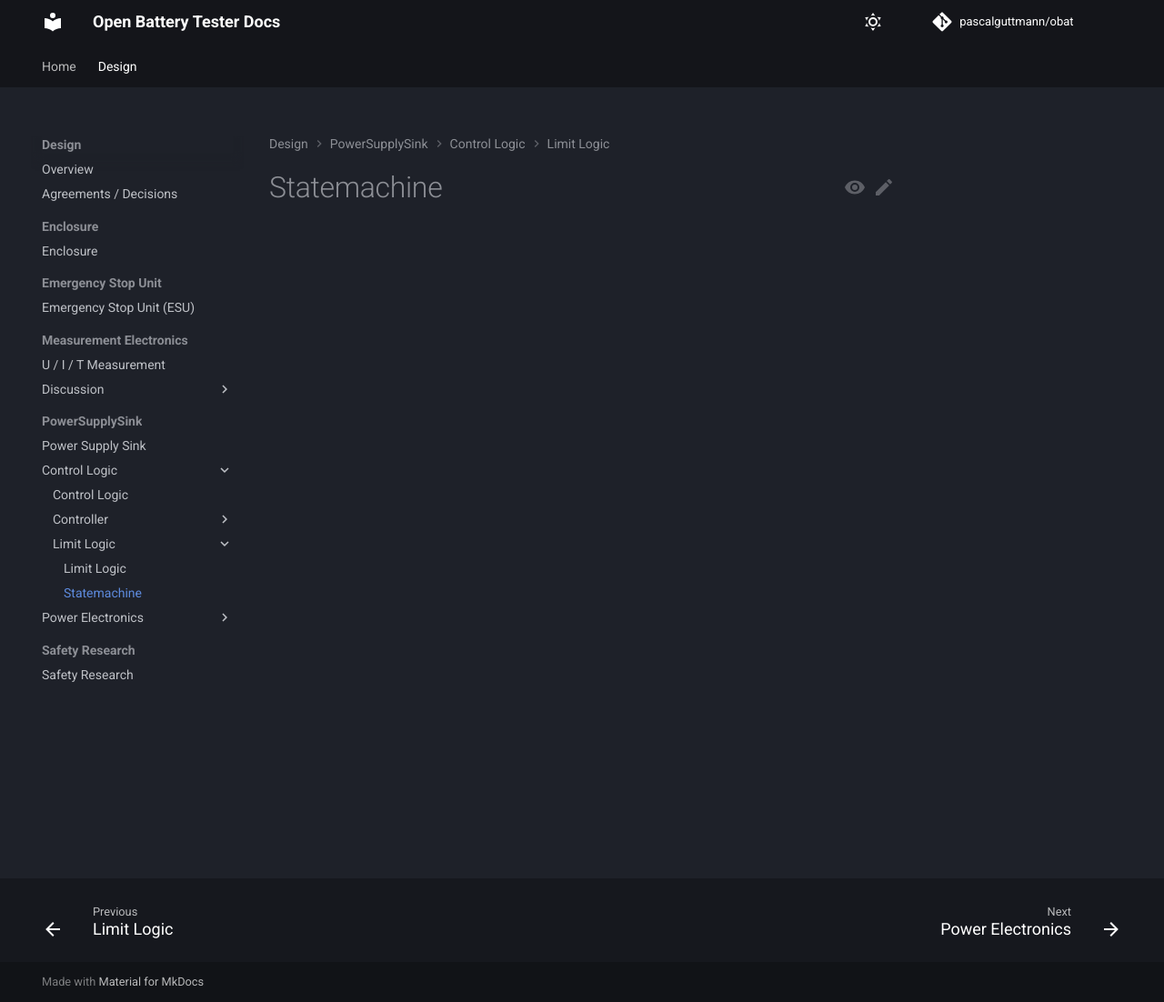
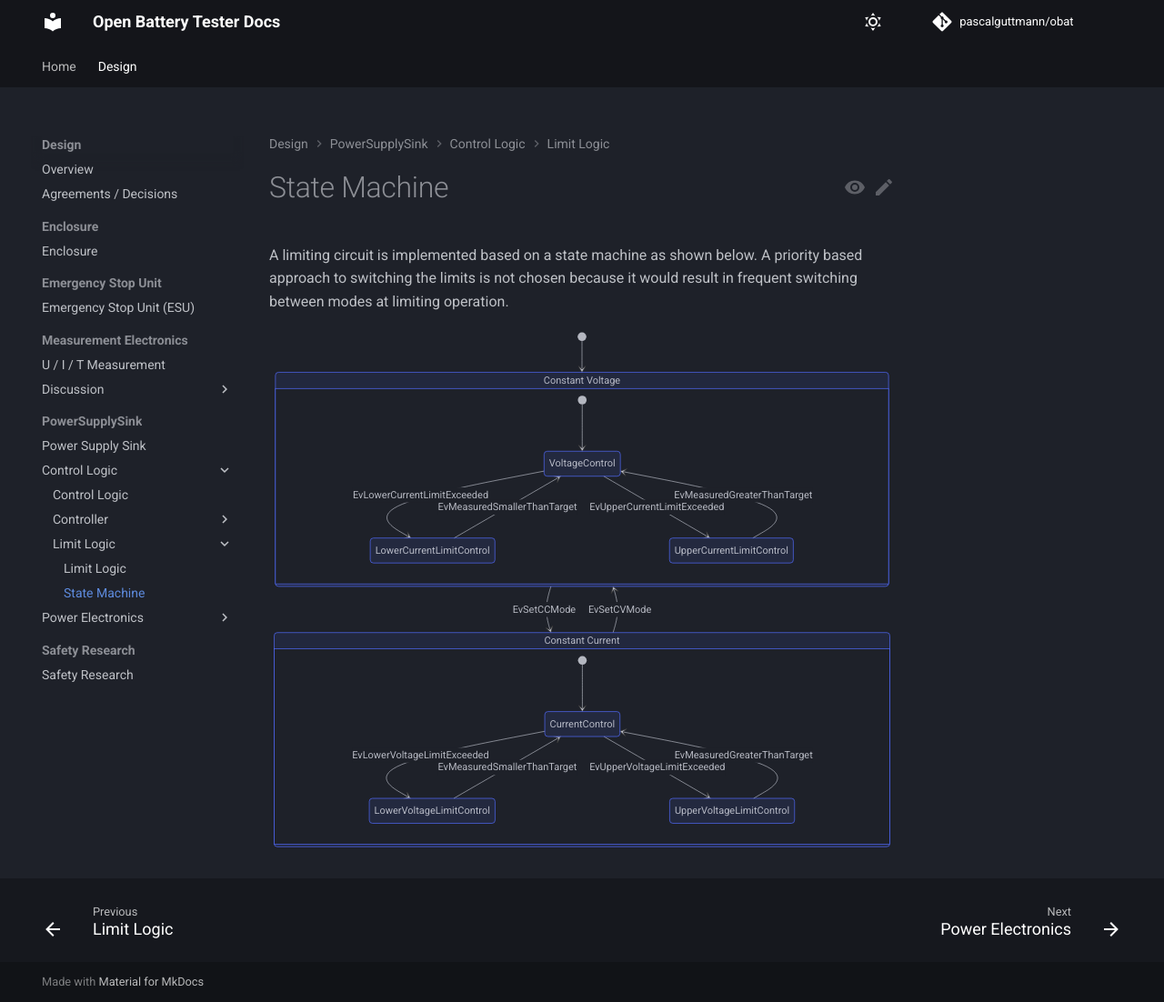
Before and after one commit to pascalguttmann/obat, an MkDocs documentation site: the page built from docs/design/pss/control-logic/limit-logic/statemachine.md, in a window 1280 px wide and 1102 px high. Shown: the whole window at 91% size. Built offline with MkDocs 1.6.1 and Material for MkDocs 9.7.7, drawn with Linux system fonts in a browser that asks for light colours; comment, search, counter and statistics services are not loaded.

Commit message:
add state machine for limit-logic

````diff
--- a/docs/design/pss/control-logic/limit-logic/statemachine.md
+++ b/docs/design/pss/control-logic/limit-logic/statemachine.md
@@ -1 +1,30 @@
-# Statemachine
+# State Machine
+
+A limiting circuit is implemented based on a state machine as shown below. A
+priority based approach to switching the limits is not chosen because it would
+result in frequent switching between modes at limiting operation.
+
+```mermaid
+stateDiagram-v2
+  [*] --> CV
+  CV --> CC : EvSetCCMode
+  CC --> CV : EvSetCVMode
+
+  CV: Constant Voltage
+  state CV {
+    [*] --> VoltageControl
+    VoltageControl --> LowerCurrentLimitControl : EvLowerCurrentLimitExceeded
+    VoltageControl --> UpperCurrentLimitControl : EvUpperCurrentLimitExceeded
+    LowerCurrentLimitControl --> VoltageControl : EvMeasuredSmallerThanTarget
+    UpperCurrentLimitControl --> VoltageControl : EvMeasuredGreaterThanTarget
+  }
+
+  CC: Constant Current
+  state CC {
+    [*] --> CurrentControl
+    CurrentControl --> LowerVoltageLimitControl : EvLowerVoltageLimitExceeded
+    CurrentControl --> UpperVoltageLimitControl : EvUpperVoltageLimitExceeded
+    LowerVoltageLimitControl --> CurrentControl : EvMeasuredSmallerThanTarget
+    UpperVoltageLimitControl --> CurrentControl : EvMeasuredGreaterThanTarget
+  }
+```
````
